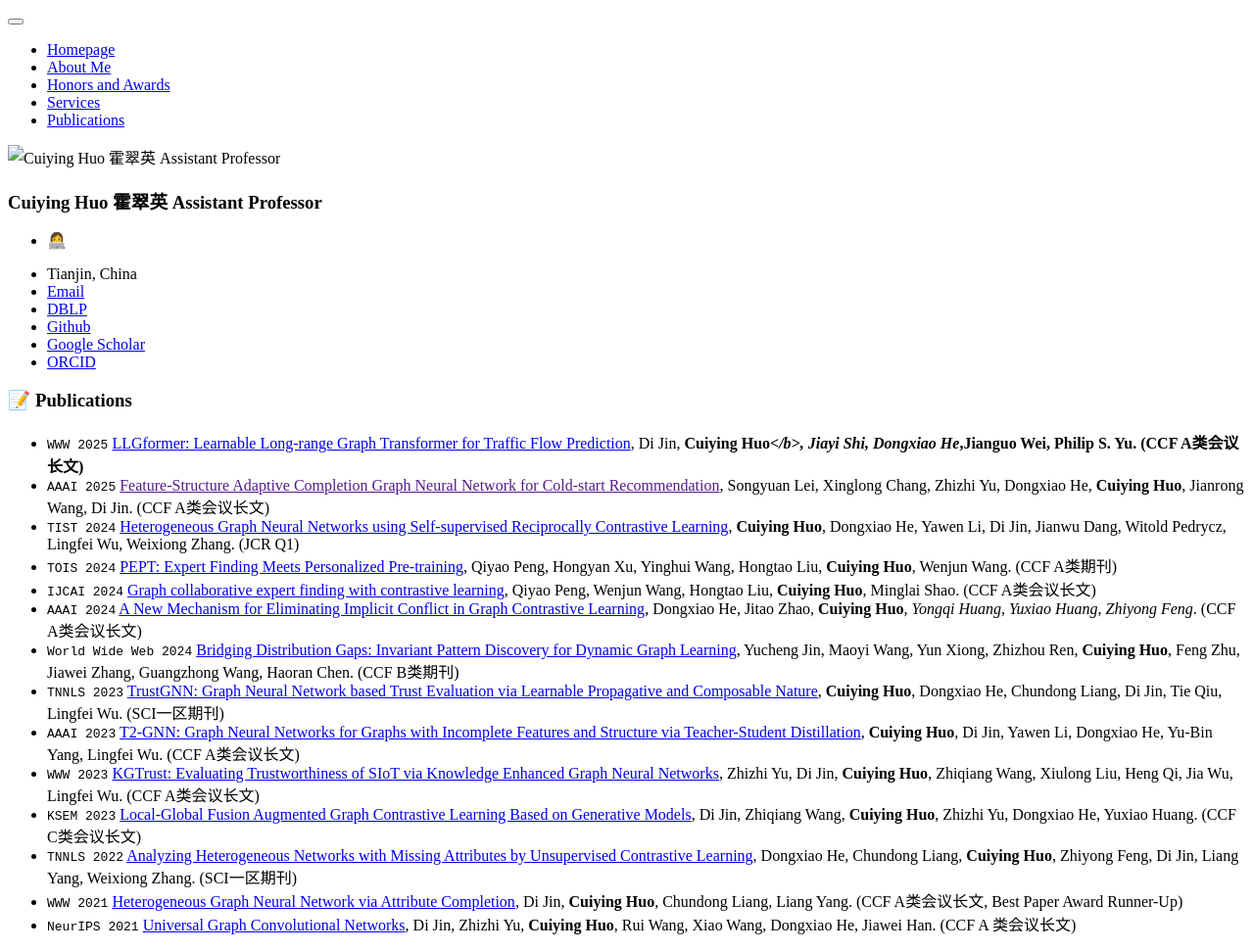
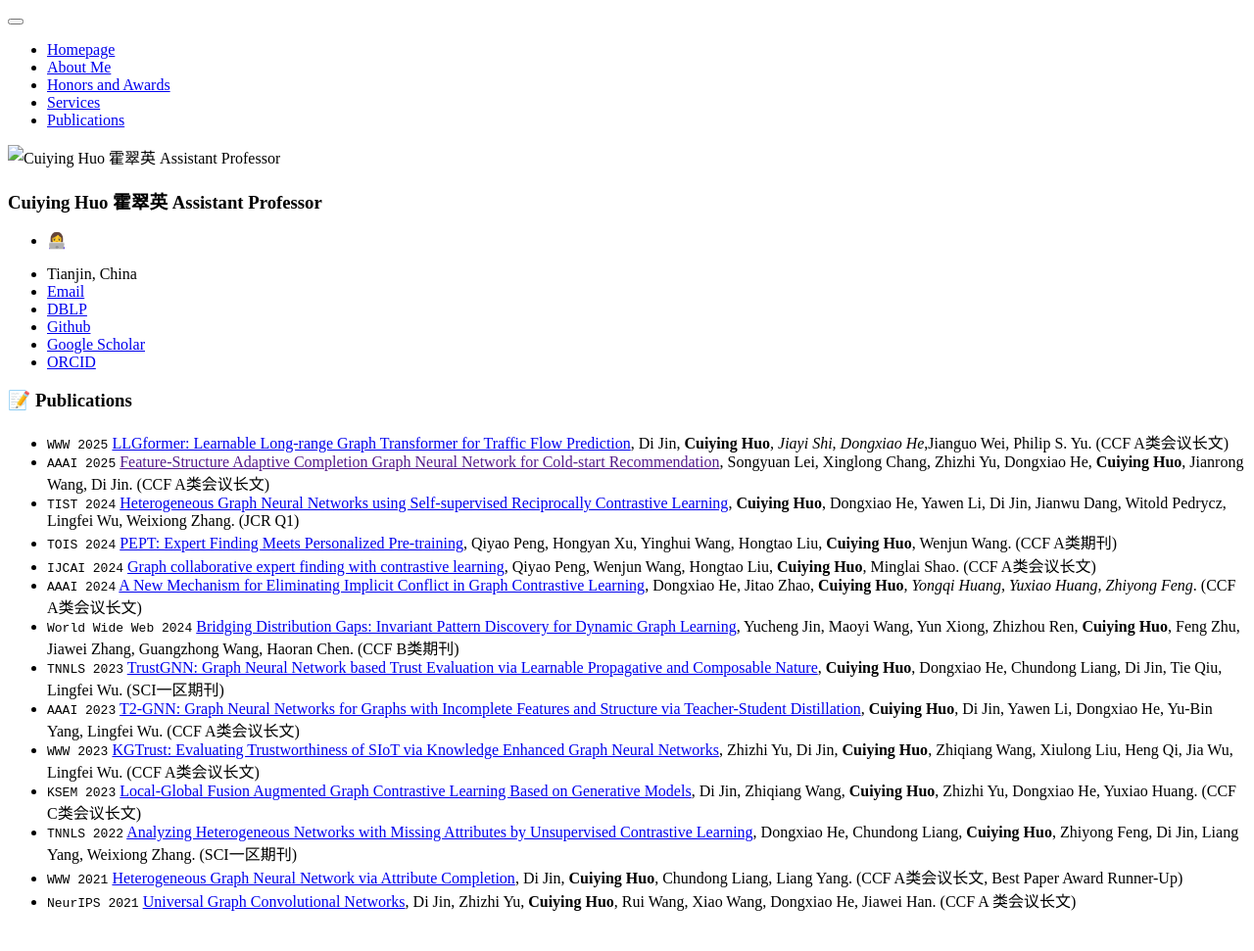
Before and after one commit to Cuiying-Huo/Cuiying-Huo.github.io, a Jekyll site: the page built from _pages/includes/pub.md, in a window 1280 px wide. Shown: the whole page at 98% size. Built offline with Jekyll 4.4.1, drawn with Linux system fonts in a browser that asks for light colours; our own code applies the rules of GitHub Pages for plain Markdown files; after the commit the page ends 947 px from its top, so only the background shows below that.

Commit message:
Update pub.md

```diff
--- a/_pages/includes/pub.md
+++ b/_pages/includes/pub.md
@@ -1,5 +1,5 @@
 # 📝 Publications
-- ``WWW 2025`` [LLGformer: Learnable Long-range Graph Transformer for Traffic Flow Prediction](https://openreview.net/forum?id=7VjR70sxti), Di Jin, <b>Cuiying Huo*</b>, Jiayi Shi, Dongxiao He*,Jianguo Wei, Philip S. Yu. (CCF A类会议长文)
+- ``WWW 2025`` [LLGformer: Learnable Long-range Graph Transformer for Traffic Flow Prediction](https://openreview.net/forum?id=7VjR70sxti), Di Jin, <b>Cuiying Huo</b>*, Jiayi Shi, Dongxiao He*,Jianguo Wei, Philip S. Yu. (CCF A类会议长文)
 - ``AAAI 2025`` [Feature-Structure Adaptive Completion Graph Neural Network for Cold-start Recommendation](), Songyuan Lei, Xinglong Chang, Zhizhi Yu, Dongxiao He, **Cuiying Huo**, Jianrong Wang, Di Jin. (CCF A类会议长文)
 - ``TIST 2024`` [Heterogeneous Graph Neural Networks using Self-supervised Reciprocally Contrastive Learning](https://dl.acm.org/doi/abs/10.1145/3706115), **Cuiying Huo**, Dongxiao He, Yawen Li, Di Jin, Jianwu Dang, Witold Pedrycz, Lingfei Wu, Weixiong Zhang. (JCR Q1)
 - ``TOIS 2024`` [PEPT: Expert Finding Meets Personalized Pre-training](https://dl.acm.org/doi/abs/10.1145/3690380), Qiyao Peng, Hongyan Xu, Yinghui Wang, Hongtao Liu, **Cuiying Huo**, Wenjun Wang. (CCF A类期刊)
```
